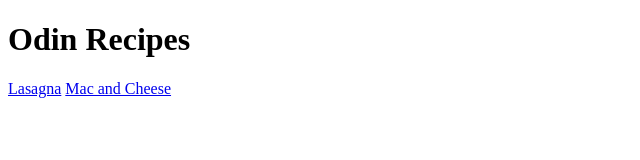
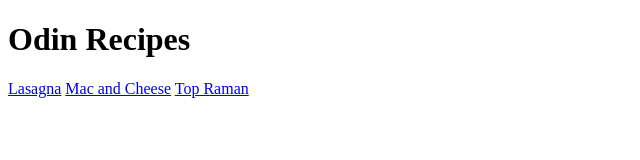
Before and after one commit to Christler/odin-recipes, a plain HTML site: page index.html in a window 1280 px wide. Shown: the full height of the page, 0-640 px from the left. Drawn offline with Linux system fonts and the light colour scheme.

Commit message:
added text to Top Raman link

```diff
--- a/index.html
+++ b/index.html
@@ -10,6 +10,6 @@
     <h1>Odin Recipes</h1>
     <a href="recipes/lasagna.html">Lasagna</a>
     <a href="recipes/mac_and_cheese.html">Mac and Cheese</a>
-    <a href="recipes/Top Raman"></a>
+    <a href="recipes/Top Raman">Top Raman</a>
 </body>
 </html>
```
